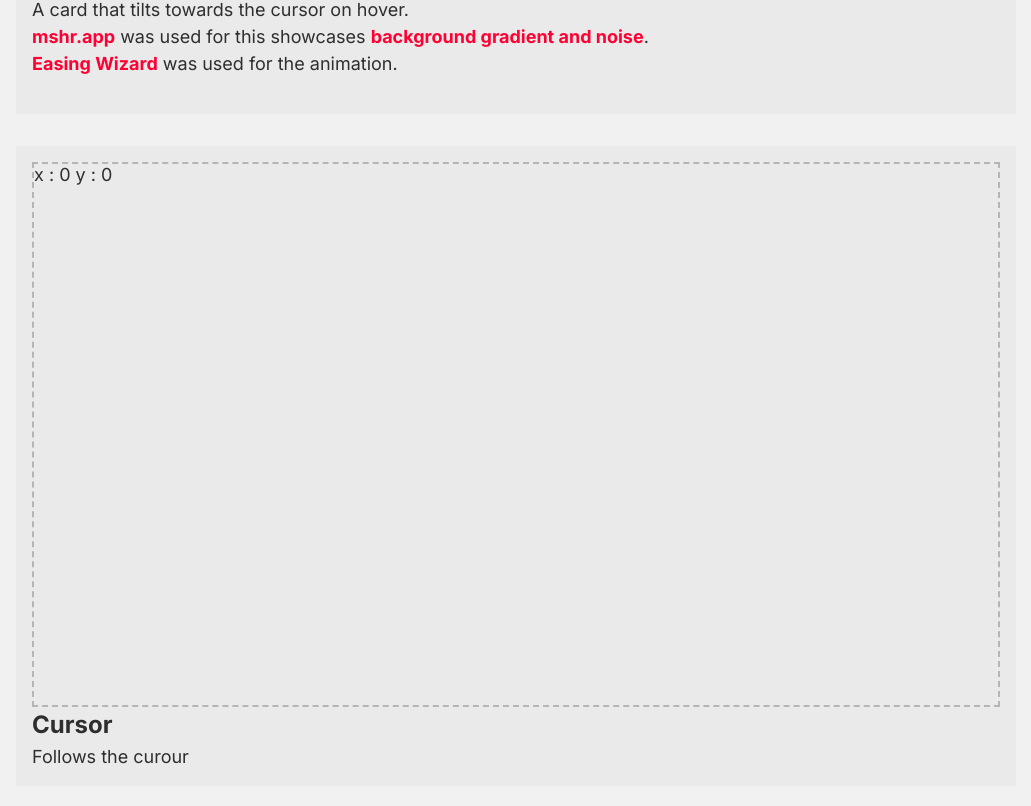
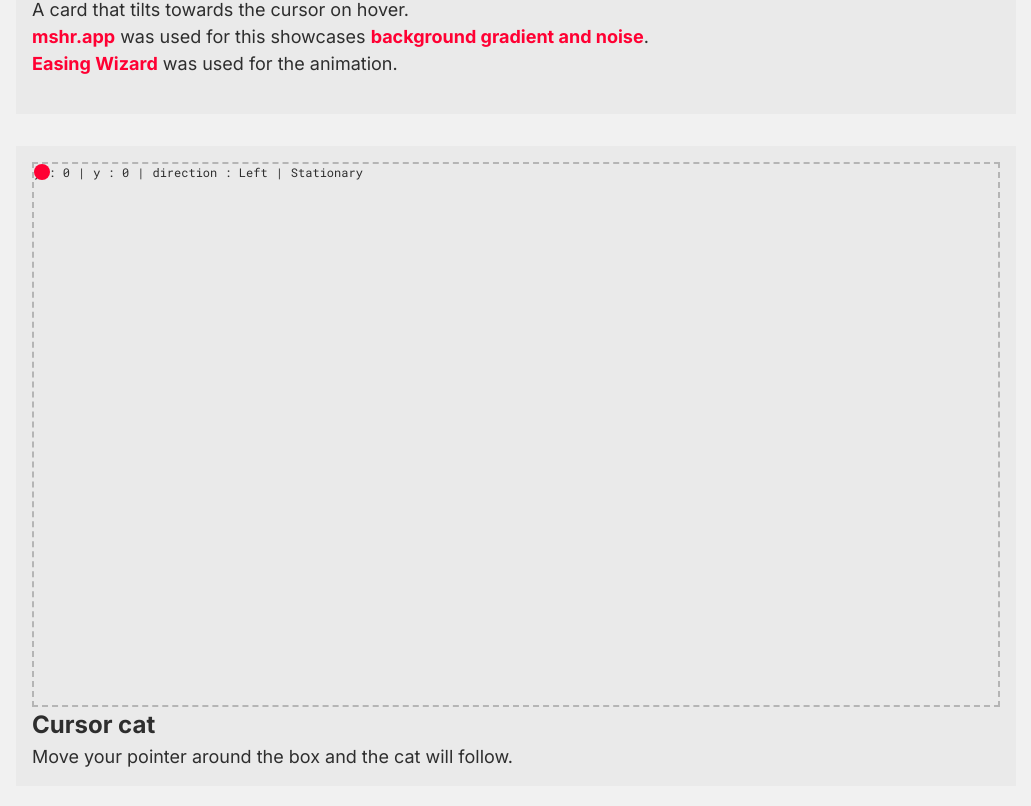
Before and after one commit to BigBadBodyPillow/snippets, a SvelteKit app: page / in a window 1280 px wide. Shown: the part 3570-4376 px from the top of the page, without its empty margins (119-1150 px from the left). Built offline with nearby package versions, Linux system fonts and the light colour scheme.

Commit message:
redo everything becasue it was annoying me with how messy it was

```diff
--- a/src/components/Cursor/Cursor.svelte
+++ b/src/components/Cursor/Cursor.svelte
@@ -1,92 +1,99 @@
 <script lang="ts">
+  import { onDestroy } from 'svelte';
+
   interface Coordinates {
     x: number;
     y: number;
   }
-  type MovementDirection =
-    'left' | 'right' | 'up' | 'down' | 'up-left' | 'up-right' | 'down-left' | 'down-right';
-  const cursor: Coordinates = $state({ x: 0, y: 0 });
-  const petOffsetX = 20;
-  let pet: HTMLDivElement;
+
+  const petOffset = 16;
+  const petSize = 16;
+
+  let petPosition = $state<Coordinates>({ x: 0, y: 0 });
   let moveArea: HTMLDivElement;
   let previousPosition: Coordinates | undefined;
-  let movementDirection: MovementDirection = $state('left');
+  let isMoving = $state(false);
+  let facingLeft = $state(true);
+  let idleTimer: ReturnType<typeof setTimeout>;
 
-  function normaliseMovement(position: Coordinates): Coordinates {
-    const area = moveArea.getBoundingClientRect();
+  function clamp(value: number, min: number, max: number) {
+    return Math.max(min, Math.min(value, max));
+  }
+  function calculatePadding(size: number) {
+    return Math.min(petOffset, Math.max(0, (size - petSize) / 2));
+  }
 
-    const xFromLeft = position.x - area.left;
-    const maxX = area.width - pet.offsetWidth;
-    const yFromTop = position.y - area.top;
-    const maxY = area.height - pet.offsetHeight;
-
-    return {
-      x: Math.max(0, Math.min(xFromLeft, maxX - petOffsetX * 2)),
-      y: Math.max(petOffsetX, Math.min(yFromTop, maxY - petOffsetX))
-    };
+  function setLimit(position: number, padding: number, size: number) {
+    return clamp(position, padding, size - padding - petSize);
   }
 
   function handleMove(event: PointerEvent) {
-    const position = normaliseMovement(event);
+    const area = moveArea.getBoundingClientRect();
 
-    cursor.x = position.x;
-    cursor.y = position.y;
+    const x = event.clientX - area.left - moveArea.clientLeft;
+    const y = event.clientY - area.top - moveArea.clientTop;
 
-    pet.style.transform = `translate(${cursor.x + petOffsetX}px, ${cursor.y}px)`;
+    const horizontalPadding = calculatePadding(moveArea.clientWidth);
+    const verticalPadding = calculatePadding(moveArea.clientHeight);
 
-    if (pet.style.display === 'block') return;
-    pet.style.visibility = 'visible';
+    // petPosition.x = setLimit(x + petOffset, horizontalPadding, moveArea.clientWidth);
+    // petPosition.y = setLimit(y , verticalPadding, moveArea.clientHeight);
+    petPosition.x = setLimit(x - petOffset / 2, horizontalPadding, moveArea.clientWidth);
+    petPosition.y = setLimit(y - petOffset / 2, verticalPadding, moveArea.clientHeight);
 
-    updateDirection(position);
+    isMoving = true;
+
+    if (previousPosition && Math.abs(x - previousPosition.x) > 2) {
+      facingLeft = x < previousPosition.x;
+    }
+
+    previousPosition = { x, y };
+
+    clearTimeout(idleTimer);
+    idleTimer = setTimeout(() => {
+      isMoving = false;
+    }, 200);
   }
 
-  function updateDirection(position: Coordinates) {
-    if (!previousPosition) {
-      previousPosition = position;
-      return;
-    }
+  function handleLeave() {
+    isMoving = false;
+    previousPosition = undefined;
+    clearTimeout(idleTimer);
+  }
 
-    const deltaX = position.x - previousPosition.x;
-    const deltaY = position.y - previousPosition.y;
-    previousPosition = position;
-
-    if (deltaX === 0 && deltaY === 0) return;
-
-    const horizontal = deltaX < 0 ? 'left' : 'right';
-    const vertical = deltaY < 0 ? 'up' : 'down';
-    const absX = Math.abs(deltaX);
-    const absY = Math.abs(deltaY);
-
-    if (absY < absX * Math.tan(Math.PI / 8)) {
-      movementDirection = deltaX < 0 ? 'left' : 'right';
-    } else if (absX < absY * Math.tan(Math.PI / 8)) {
-      movementDirection = deltaY < 0 ? 'up' : 'down';
-    } else {
-      movementDirection =
-        vertical === 'up'
-          ? horizontal === 'left'
-            ? 'up-left'
-            : 'up-right'
-          : horizontal === 'left'
-            ? 'down-left'
-            : 'down-right';
-    }
-  }
+  onDestroy(() => clearTimeout(idleTimer));
 </script>
 
 <section>
-  <div class="demo" bind:this={moveArea} onpointermove={handleMove} role="presentation">
-    <div class="pet" bind:this={pet}>{movementDirection}</div>
+  <div
+    class="demo"
+    bind:this={moveArea}
+    onpointermove={handleMove}
+    onpointerleave={handleLeave}
+    role="presentation"
+  >
+    <div
+      class="pet"
+      class:is-moving={isMoving}
+      class:faces-left={facingLeft}
+      style:transform="translate({petPosition.x}px, {petPosition.y}px)"
+      aria-hidden="true"
+    ></div>
 
     <div class="display">
-      <span>x : {cursor.x}</span>
-      <span>y : {cursor.y}</span>
+      <span>y : {petPosition.x}</span>
+      <div class="separator">|</div>
+      <span>y : {petPosition.y}</span>
+      <div class="separator">|</div>
+      <span>direction : {facingLeft ? 'Left' : 'Right'}</span>
+      <div class="separator">|</div>
+      <span> {isMoving ? 'Moving' : 'Stationary'}</span>
     </div>
   </div>
 
   <div class="about">
-    <h2 class="title">Cursor</h2>
-    <p class="description">Follows the curour</p>
+    <h2 class="title">Cursor cat</h2>
+    <p class="description">Move your pointer around the box and the cat will follow.</p>
   </div>
 </section>
 
@@ -100,27 +107,39 @@
   }
 
   .demo {
+    --pet-size: 16px;
+
     width: 100%;
     aspect-ratio: 16/9;
     border: 2px dashed var(--border);
-
     cursor: url('myArrow.svg'), auto;
-
     position: relative;
   }
 
   .pet {
-    width: 16px;
-    height: 16px;
-    border-radius: 100%;
-    background-color: var(--accent);
-
-    visibility: hidden;
     position: absolute;
     top: 0;
     left: 0;
-    transition: transform 0.2s linear;
+    width: var(--pet-size);
+    height: var(--pet-size);
+    background-color: var(--accent);
+    border-radius: 100%;
+    pointer-events: none;
 
-    color: rgb(100, 89, 246);
+    transition: transform 1s ease-out;
+  }
+
+  /* .pet::before {
+    content: 'right';
+  }
+  .pet.faces-left::before {
+    content: 'left';
+  } */
+
+  .display {
+    font-family: var(--font-roboto-mono);
+    font-size: var(--font-12);
+    display: flex;
+    gap: 8px;
   }
 </style>
```
